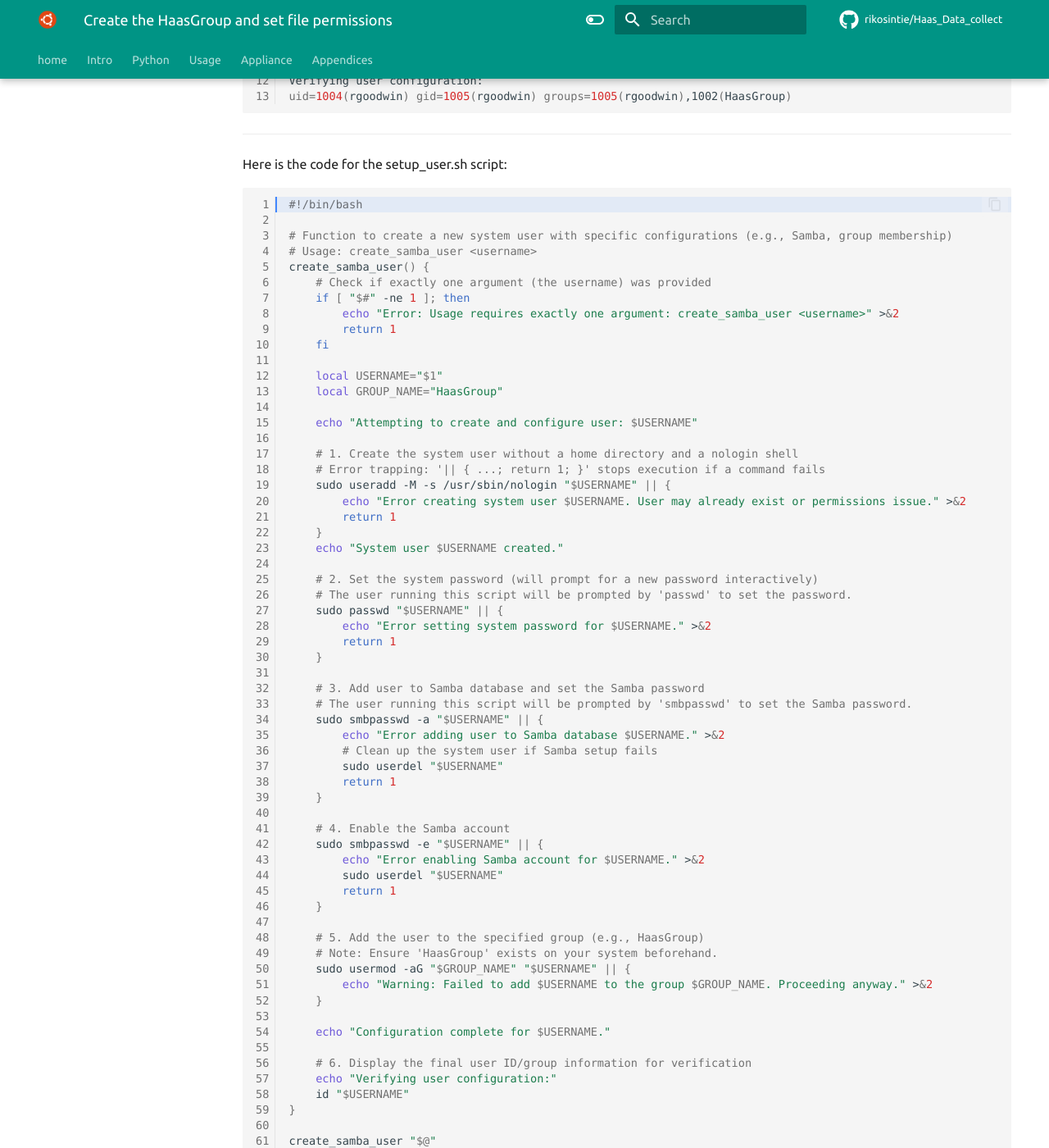
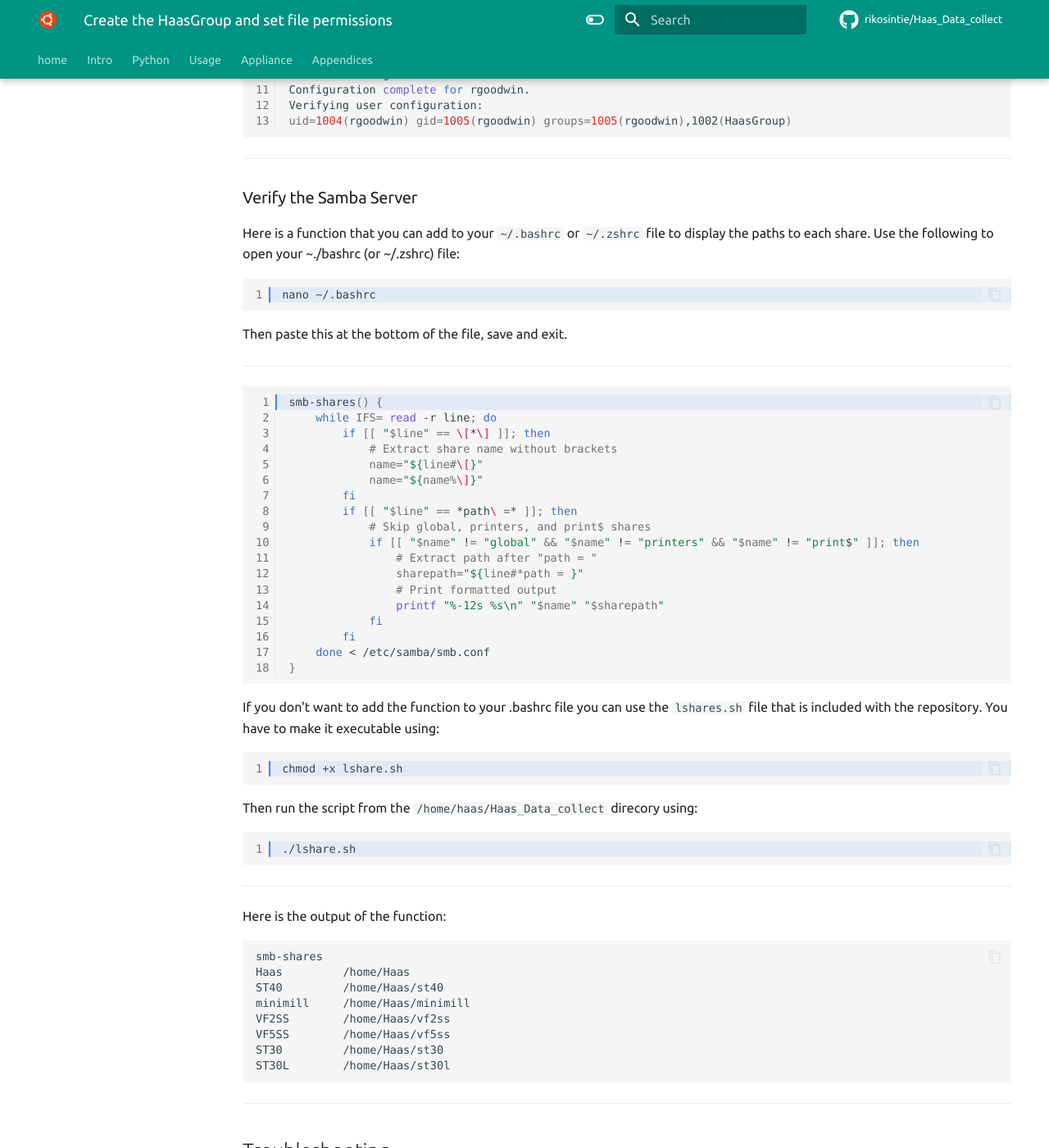
Before and after one commit to rikosintie/Haas_Data_collect, an MkDocs documentation site: the page built from docs/Pi_5_Appliance.md, in a window 1280 px wide and 1400 px high, scrolled down 5085 px. Shown: the whole window at 82% size. Built offline with MkDocs 1.6.1 and Material for MkDocs 9.7.7, drawn with Linux system fonts in a browser that asks for light colours; some web fonts are replaced; comment, search, counter and statistics services are not loaded; some of the changed text lies outside the part shown.

Commit message:
Git Title: docs/Pi_5_Appliance.md: Formatting

````diff
--- a/docs/Pi_5_Appliance.md
+++ b/docs/Pi_5_Appliance.md
@@ -65,6 +65,8 @@ chmod +x /home/$USER/Haas_Data_collect/setup_user.sh
 
 There is no output from these commands.
 
+----------------------------------------------------------------
+
 !!! Note
     The 2 in 2775 sets the `setgid` bit, basically set group ID, which ensures that all locally created files also inherit the HaasGroup. Without this bit set, files created locally on the Raspberry Pi 5 appliance would get owner and group IDs of the user that created the file. The `setgid` bit is located in the fourth character of the permissions string (the execute position of the group permissions).
 
@@ -241,80 +243,6 @@ uid=1004(rgoodwin) gid=1005(rgoodwin) groups=1005(rgoodwin),1002(HaasGroup)
 ```
 
 ----------------------------------------------------------------
-Here is the code for the setup_user.sh script:
-
-```bash linenums='1' hl_lines='1'
-#!/bin/bash
-
-# Function to create a new system user with specific configurations (e.g., Samba, group membership)
-# Usage: create_samba_user <username>
-create_samba_user() {
-    # Check if exactly one argument (the username) was provided
-    if [ "$#" -ne 1 ]; then
-        echo "Error: Usage requires exactly one argument: create_samba_user <username>" >&2
-        return 1
-    fi
-
-    local USERNAME="$1"
-    local GROUP_NAME="HaasGroup"
-
-    echo "Attempting to create and configure user: $USERNAME"
-
-    # 1. Create the system user without a home directory and a nologin shell
-    # Error trapping: '|| { ...; return 1; }' stops execution if a command fails
-    sudo useradd -M -s /usr/sbin/nologin "$USERNAME" || {
-        echo "Error creating system user $USERNAME. User may already exist or permissions issue." >&2
-        return 1
-    }
-    echo "System user $USERNAME created."
-
-    # 2. Set the system password (will prompt for a new password interactively)
-    # The user running this script will be prompted by 'passwd' to set the password.
-    sudo passwd "$USERNAME" || {
-        echo "Error setting system password for $USERNAME." >&2
-        return 1
-    }
-
-    # 3. Add user to Samba database and set the Samba password
-    # The user running this script will be prompted by 'smbpasswd' to set the Samba password.
-    sudo smbpasswd -a "$USERNAME" || {
-        echo "Error adding user to Samba database $USERNAME." >&2
-        # Clean up the system user if Samba setup fails
-        sudo userdel "$USERNAME"
-        return 1
-    }
-
-    # 4. Enable the Samba account
-    sudo smbpasswd -e "$USERNAME" || {
-        echo "Error enabling Samba account for $USERNAME." >&2
-        sudo userdel "$USERNAME"
-        return 1
-    }
-
-    # 5. Add the user to the specified group (e.g., HaasGroup)
-    # Note: Ensure 'HaasGroup' exists on your system beforehand.
-    sudo usermod -aG "$GROUP_NAME" "$USERNAME" || {
-        echo "Warning: Failed to add $USERNAME to the group $GROUP_NAME. Proceeding anyway." >&2
-    }
-
-    echo "Configuration complete for $USERNAME."
-
-    # 6. Display the final user ID/group information for verification
-    echo "Verifying user configuration:"
-    id "$USERNAME"
-}
-
-create_samba_user "$@"
-
-# --- Example Usage ---
-# To run this function, save the script (e.g., as setup_user.sh),
-# make it executable (chmod +x setup_user.sh), and run it.
-
-# Example 1: Create user 'jdoe'
-# create_samba_user jdoe
-```
-
-----------------------------------------------------------------
 
 ### Verify the Samba Server
 
````
Also changed, not shown: other parts of docs/Pi_5_Appliance.md (+1 -1 lines).
